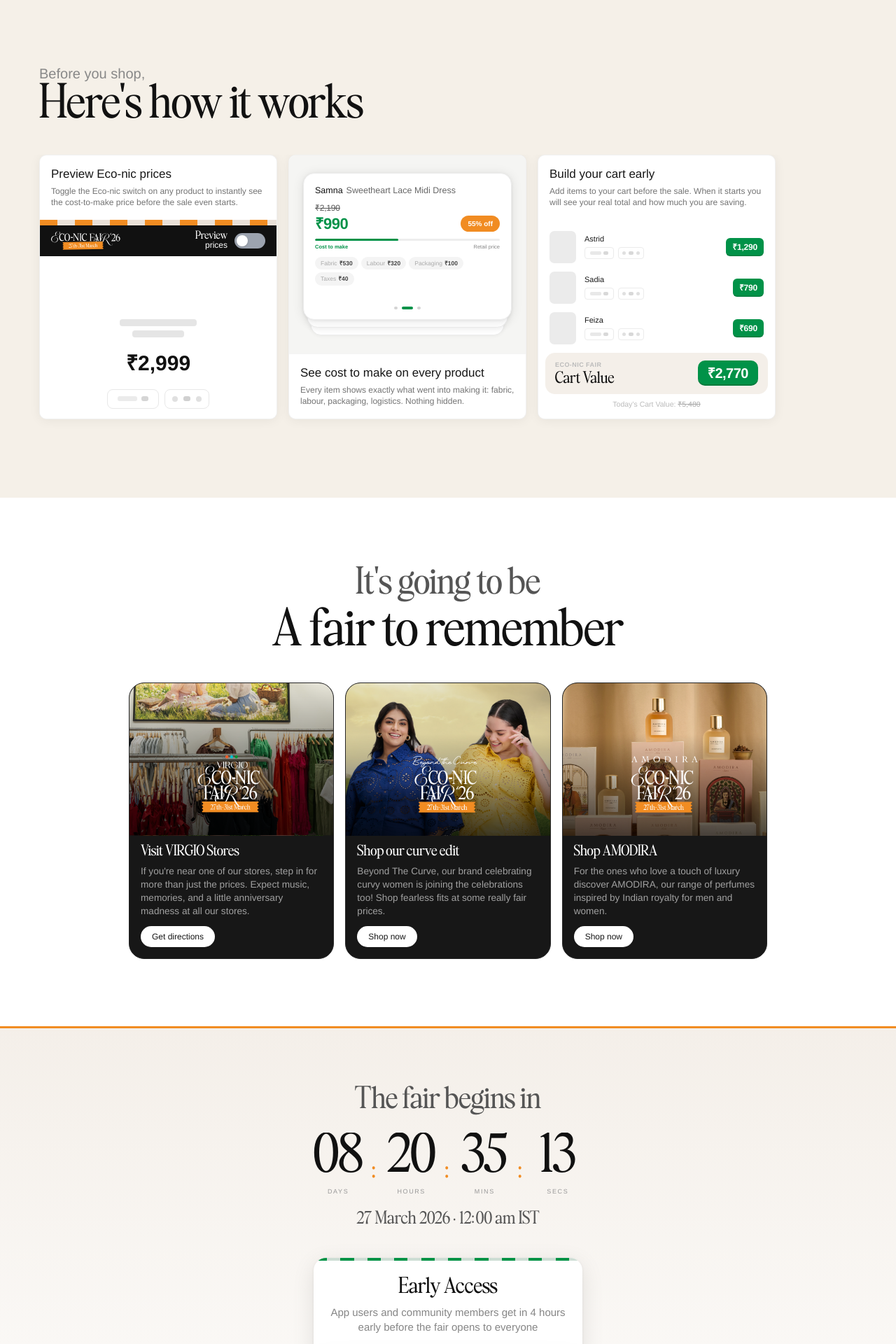
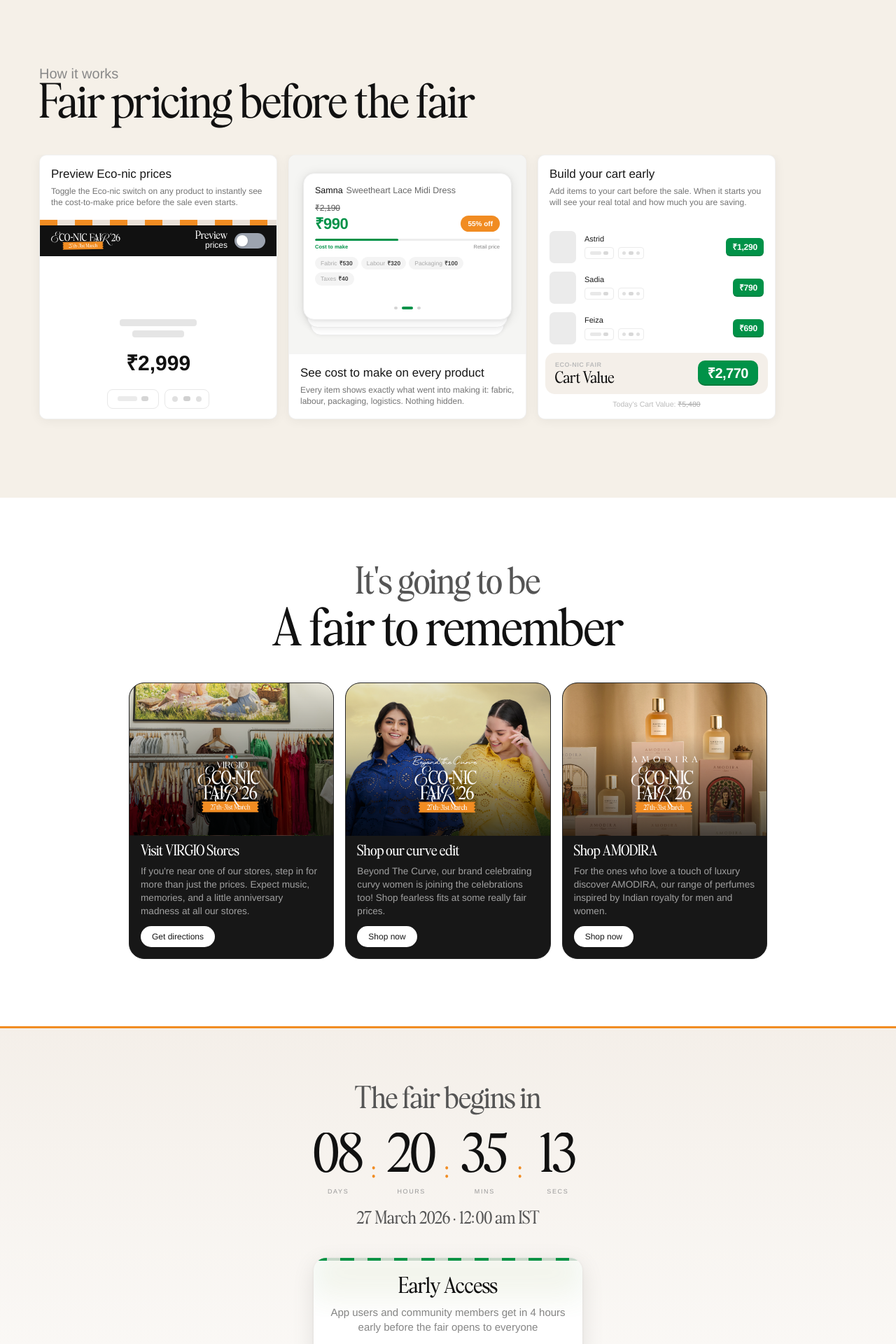
Before and after one commit to charlesboyle/eco-nic-fair-v4, a Next.js app: page / in a window 1280 px wide. Shown: the part 1820-3740 px from the top of the page at 70% size. Built offline with nearby package versions, Linux system fonts and the light colour scheme.

Commit message:
fix: section headings + early access glow moved to top with fade-down

```diff
--- a/src/components/FooterCountdown.tsx
+++ b/src/components/FooterCountdown.tsx
@@ -100,11 +100,13 @@
             aria-hidden
             style={{
               position: 'absolute',
-              bottom: 0, left: 0, right: 0,
+              top: 0, left: 0, right: 0,
               height: 90,
               backgroundImage: 'repeating-linear-gradient(to right, #009245 0px, #009245 20px, #F18C22 20px, #F18C22 40px)',
-              filter: 'blur(28px)',
+              filter: 'blur(20px)',
               opacity: 0.13,
+              maskImage: 'linear-gradient(to bottom, black 0%, transparent 100%)',
+              WebkitMaskImage: 'linear-gradient(to bottom, black 0%, transparent 100%)',
               pointerEvents: 'none',
               zIndex: 0,
             }}
--- a/src/components/SectionHowToShop.tsx
+++ b/src/components/SectionHowToShop.tsx
@@ -628,10 +628,10 @@
           className="leading-tight text-[#888] mb-1"
           style={{ fontFamily: 'Helvetica Neue, Helvetica, sans-serif', fontSize: 'clamp(15px,2.2vw,20px)' }}
         >
-          Before you shop,
+          How it works
         </p>
         <h2 className="font-heading text-[clamp(32px,5vw,56px)] leading-[1.05] text-[#111]">
-          Here&apos;s how it works
+          Fair pricing before the fair
         </h2>
       </motion.div>
 
```
